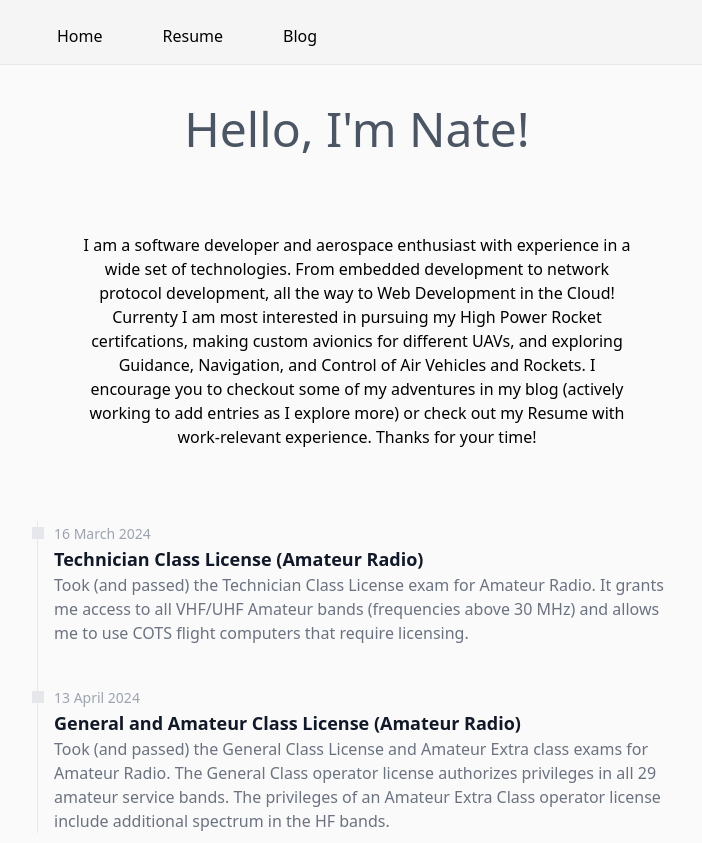
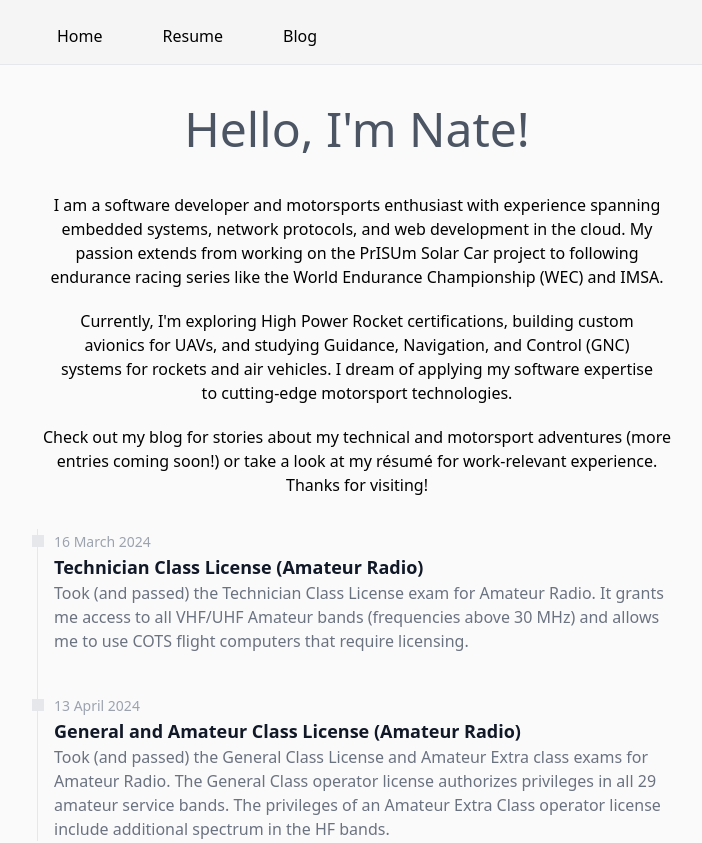
Before and after one commit to ntuckertriplet/njtucker.dev, a Next.js app: page / in a window 1280 px wide. Shown: the top 843 px of the page, without its empty margins (283-985 px from the left). Built offline with nearby package versions, Linux system fonts and the light colour scheme.

Commit message:
homepage rewrite

```diff
--- a/src/app/page.tsx
+++ b/src/app/page.tsx
@@ -1,17 +1,32 @@
+import Link from "next/link";
+
 export default function Page() {
   return (
     <div className="grid place-items-center text-center">
       <h1 className="text-5xl text-gray-600 p-10">Hello, I'm Nate!</h1>
-      <p className="p-10 md:w-1/2">
-        I am a software developer and aerospace enthusiast with experience in a
-        wide set of technologies. From embedded development to network protocol
-        development, all the way to Web Development in the Cloud! Currenty I am
-        most interested in pursuing my High Power Rocket certifcations, making
-        custom avionics for different UAVs, and exploring Guidance, Navigation,
-        and Control of Air Vehicles and Rockets. I encourage you to checkout
-        some of my adventures in my blog (actively working to add entries as I
-        explore more) or check out my Resume with work-relevant experience.
-        Thanks for your time!
+      <p className="md:w-1/2">
+        I am a software developer and motorsports enthusiast with experience
+        spanning embedded systems, network protocols, and web development in the
+        cloud. My passion extends from working on the{" "}
+        <a className="hover:underline" href="https://www.prisum.org">
+          PrISUm Solar Car
+        </a>{" "}
+        project to following endurance racing series like the World Endurance
+        Championship (WEC) and IMSA.
+      </p>
+      <p className="p-5 md:w-1/2">
+        Currently, I'm exploring High Power Rocket certifications, building
+        custom avionics for UAVs, and studying Guidance, Navigation, and Control
+        (GNC) systems for rockets and air vehicles. I dream of applying my
+        software expertise to cutting-edge motorsport technologies.
+      </p>
+      <p className="md:w-1/2">
+        Check out my blog for stories about my technical and motorsport
+        adventures (more entries coming soon!) or take a look at my{" "}
+        <Link className="hover:underline" href="/resume">
+          résumé
+        </Link>{" "}
+        for work-relevant experience. Thanks for visiting!
       </p>
       <div className="text-left w-1/2">
         <ol className="relative border-l border-gray-200 mt-8 mb-8">
```
